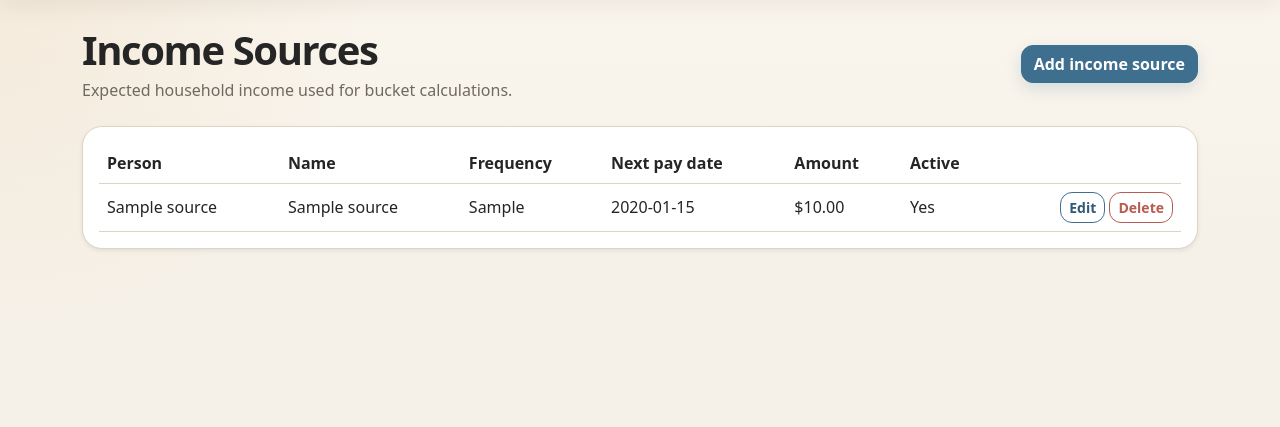
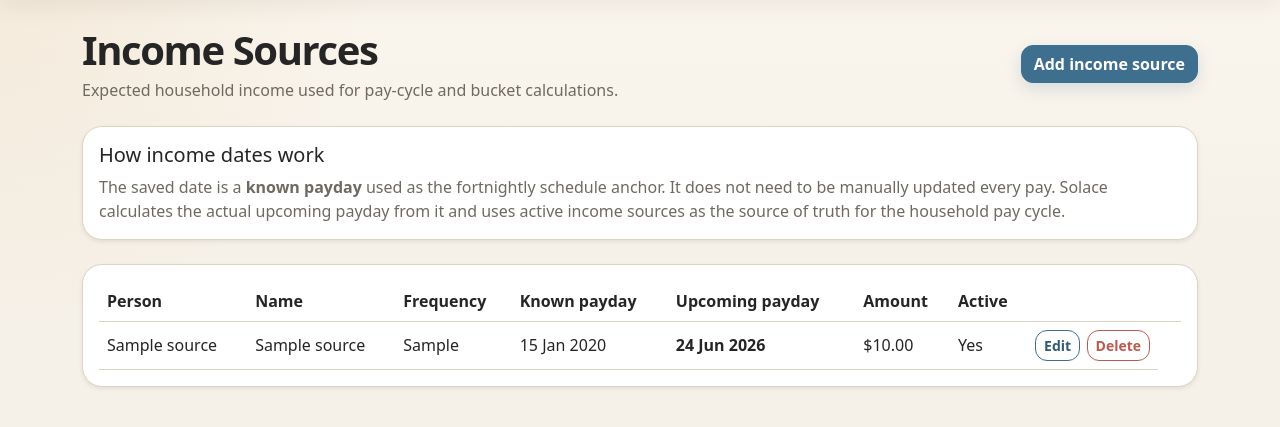
Before and after one commit to Moose151/project-solace, a Flask app: page /income in a window 1280 px wide. Shown: the part 59-486 px from the top of the page. Run offline with Flask 3, Linux system fonts and the light colour scheme; a user stored in the database is signed in; tables that the repository leaves empty hold one stand-in row (values such as "Sample post").

Commit message:
Clean up income schedule and pay cycle logic

```diff
--- a/app/forms.py
+++ b/app/forms.py
@@ -91,7 +91,11 @@ class IncomeSourceForm(FlaskForm):
     name = StringField("Income source name", validators=[DataRequired(), Length(max=120)])
     amount = FloatField("Amount", validators=[DataRequired(), NumberRange(min=0.01)])
     frequency = SelectField("Frequency", choices=[("Fortnightly", "Fortnightly")])
-    next_pay_date = StringField("Next pay date", validators=[DataRequired()], description="YYYY-MM-DD or DD/MM/YYYY")
+    next_pay_date = StringField(
+        "Known pay date",
+        validators=[DataRequired()],
+        description="Enter any known payday for this income. It can be in the past; Solace uses it as the fortnightly schedule anchor."
+    )
     active = BooleanField("Active", default=True)
     notes = TextAreaField("Notes", validators=[Optional()])
     submit = SubmitField("Save income source")
--- a/app/routes.py
+++ b/app/routes.py
@@ -15,8 +15,8 @@ from .models import db, User, Settings, Category, RecurringBill, BillOccurrence,
 from .forms import LoginForm, SettingsForm, CategoryForm, RecurringBillForm, PlannedPurchaseForm, AccountBalanceForm, IncomeSourceForm, BucketForm, NotificationSettingsForm
 from .budget_engine import (
     annual_cost, fortnightly_bill_amount, generate_bill_dates,
-    planned_purchase_fortnightly_amount, current_pay_cycle, money, parse_date, income_for_cycle,
-    generate_income_dates, calculate_bucket_allocations, calculate_person_bucket_allocations
+    planned_purchase_fortnightly_amount, current_pay_cycle, household_pay_cycle, money, parse_date, income_for_cycle,
+    generate_income_dates, next_income_pay_date, calculate_bucket_allocations, calculate_person_bucket_allocations
 )
 
 main = Blueprint("main", __name__)
@@ -369,9 +369,8 @@ def dashboard():
     total_set_aside = money(bill_fortnightly_total + purchase_fortnightly_total + buffer_amount)
 
     today = date.today()
-    cycle_start, cycle_end, next_payday = current_pay_cycle(settings.first_payday, today=today)
-
     income_sources = IncomeSource.query.filter_by(active=True).order_by(IncomeSource.next_pay_date, IncomeSource.name).all()
+    cycle_start, cycle_end, next_payday = household_pay_cycle(settings.first_payday, income_sources, today=today)
     income_items, income_total = income_for_cycle(income_sources, cycle_start, cycle_end)
     buckets = Bucket.query.filter_by(active=True).order_by(Bucket.sort_order, Bucket.name).all()
     bucket_allocations = calculate_bucket_allocations(buckets, income_total)
@@ -931,7 +930,8 @@ def skip_occurrence(occurrence_id):
 @login_required
 def pay_cycle():
     settings = get_settings()
-    cycle_start, cycle_end, next_payday = current_pay_cycle(settings.first_payday)
+    income_sources = IncomeSource.query.filter_by(active=True).order_by(IncomeSource.next_pay_date, IncomeSource.name).all()
+    cycle_start, cycle_end, next_payday = household_pay_cycle(settings.first_payday, income_sources)
     occurrences = BillOccurrence.query.filter(
         BillOccurrence.due_date >= cycle_start.isoformat(),
         BillOccurrence.due_date <= cycle_end.isoformat(),
@@ -943,7 +943,6 @@ def pay_cycle():
     recurring_average = money(sum(fortnightly_bill_amount(b) for b in active_bills))
     purchase_average = money(sum(planned_purchase_fortnightly_amount(p, settings.first_payday) for p in purchases))
     total_average = money(recurring_average + purchase_average + settings.default_buffer_amount)
-    income_sources = IncomeSource.query.filter_by(active=True).order_by(IncomeSource.next_pay_date, IncomeSource.name).all()
     income_items, income_total = income_for_cycle(income_sources, cycle_start, cycle_end)
     buckets = Bucket.query.filter_by(active=True).order_by(Bucket.sort_order, Bucket.name).all()
     bucket_allocations = calculate_bucket_allocations(buckets, income_total)
@@ -969,8 +968,17 @@ def pay_cycle():
 @main.route("/income")
 @login_required
 def income_sources():
-    rows = IncomeSource.query.order_by(IncomeSource.active.desc(), IncomeSource.next_pay_date, IncomeSource.name).all()
-    return render_template("income.html", income_sources=rows)
+    rows = IncomeSource.query.order_by(IncomeSource.active.desc(), IncomeSource.owner_name, IncomeSource.next_pay_date, IncomeSource.name).all()
+    today = date.today()
+    income_rows = []
+    for income in rows:
+        upcoming = next_income_pay_date(income, today=today) if income.active else None
+        income_rows.append({
+            "income": income,
+            "upcoming_pay_date": upcoming,
+            "anchor_pay_date": parse_date(income.next_pay_date) if income.next_pay_date else None,
+        })
+    return render_template("income.html", income_rows=income_rows)
 
 
 @main.route("/income/new", methods=["GET", "POST"])
@@ -1035,8 +1043,8 @@ def buckets():
     total_percentage = money(sum(b.percentage for b in rows if b.active and b.fixed_amount in [None, ""]))
 
     settings = get_settings()
-    cycle_start, cycle_end, next_payday = current_pay_cycle(settings.first_payday)
     income_sources = IncomeSource.query.filter_by(active=True).order_by(IncomeSource.next_pay_date, IncomeSource.owner_name, IncomeSource.name).all()
+    cycle_start, cycle_end, next_payday = household_pay_cycle(settings.first_payday, income_sources)
     income_items, income_total = income_for_cycle(income_sources, cycle_start, cycle_end)
     bucket_allocations = calculate_bucket_allocations(active_buckets, income_total)
     person_bucket_allocations = calculate_person_bucket_allocations(income_items, active_buckets, income_total)
@@ -1112,8 +1120,8 @@ def delete_bucket(bucket_id):
 @login_required
 def pay_split():
     settings = get_settings()
-    cycle_start, cycle_end, next_payday = current_pay_cycle(settings.first_payday)
     income_sources = IncomeSource.query.filter_by(active=True).order_by(IncomeSource.next_pay_date, IncomeSource.name).all()
+    cycle_start, cycle_end, next_payday = household_pay_cycle(settings.first_payday, income_sources)
     income_items, income_total = income_for_cycle(income_sources, cycle_start, cycle_end)
     buckets = Bucket.query.filter_by(active=True).order_by(Bucket.sort_order, Bucket.name).all()
     bucket_allocations = calculate_bucket_allocations(buckets, income_total)
@@ -1182,8 +1190,8 @@ def account_balance():
 @login_required
 def payday_checklist():
     settings = get_settings()
-    cycle_start, cycle_end, next_payday = current_pay_cycle(settings.first_payday)
     income_sources = IncomeSource.query.filter_by(active=True).order_by(IncomeSource.next_pay_date, IncomeSource.name).all()
+    cycle_start, cycle_end, next_payday = household_pay_cycle(settings.first_payday, income_sources)
     income_items, income_total = income_for_cycle(income_sources, cycle_start, cycle_end)
     buckets = Bucket.query.filter_by(active=True).order_by(Bucket.sort_order, Bucket.name).all()
     bucket_allocations = calculate_bucket_allocations(buckets, income_total)
--- a/app/templates/income.html
+++ b/app/templates/income.html
@@ -1,24 +1,51 @@
 {% extends "base.html" %}
 {% block content %}
-<div class="d-flex justify-content-between align-items-center mb-4">
-  <div><h1 class="mb-1">Income Sources</h1><div class="text-muted">Expected household income used for bucket calculations.</div></div>
+<div class="d-flex justify-content-between align-items-center mb-4 page-actions">
+  <div>
+    <h1 class="mb-1">Income Sources</h1>
+    <div class="text-muted">Expected household income used for pay-cycle and bucket calculations.</div>
+  </div>
   <a class="btn btn-primary" href="{{ url_for('main.new_income') }}">Add income source</a>
 </div>
+
+<div class="card shadow-sm mb-4">
+  <div class="card-body">
+    <h2 class="h5 mb-2">How income dates work</h2>
+    <p class="text-muted mb-0">
+      The saved date is a <strong>known payday</strong> used as the fortnightly schedule anchor. It does not need to be manually updated every pay.
+      Solace calculates the actual upcoming payday from it and uses active income sources as the source of truth for the household pay cycle.
+    </p>
+  </div>
+</div>
+
 <div class="card shadow-sm">
   <div class="card-body">
-    {% if income_sources %}
+    {% if income_rows %}
     <div class="table-responsive"><table class="table align-middle">
-      <thead><tr><th>Person</th><th>Name</th><th>Frequency</th><th>Next pay date</th><th>Amount</th><th>Active</th><th></th></tr></thead>
+      <thead>
+        <tr>
+          <th>Person</th>
+          <th>Name</th>
+          <th>Frequency</th>
+          <th>Known payday</th>
+          <th>Upcoming payday</th>
+          <th>Amount</th>
+          <th>Active</th>
+          <th></th>
+        </tr>
+      </thead>
       <tbody>
-      {% for income in income_sources %}
+      {% for row in income_rows %}
+      {% set income = row.income %}
       <tr>
         <td>{{ income.owner_name }}</td>
         <td>{{ income.name }}</td>
         <td>{{ income.frequency }}</td>
-        <td>{{ income.next_pay_date }}</td>
+        <td>{{ row.anchor_pay_date.strftime('%d %b %Y') if row.anchor_pay_date else income.next_pay_date }}</td>
+        <td class="fw-semibold">{{ row.upcoming_pay_date.strftime('%d %b %Y') if row.upcoming_pay_date else '—' }}</td>
         <td>{{ settings.currency_symbol }}{{ '%.2f'|format(income.amount) }}</td>
         <td>{{ 'Yes' if income.active else 'No' }}</td>
-        <td class="text-end">
+        <td class="text-end table-actions">
           <a class="btn btn-outline-primary btn-sm" href="{{ url_for('main.edit_income', income_id=income.id) }}">Edit</a>
           <form class="d-inline" method="post" action="{{ url_for('main.delete_income', income_id=income.id) }}" onsubmit="return confirm('Delete this income source?')">
             <input type="hidden" name="csrf_token" value="{{ csrf_token() }}">
@@ -30,7 +57,11 @@
       </tbody>
     </table></div>
     {% else %}
-    <p class="text-muted mb-0">No income sources yet. Add each fortnightly household pay so Solace can calculate buckets.</p>
+    <div class="empty-state">
+      <h2 class="h5">No income sources yet</h2>
+      <p class="text-muted">Add each fortnightly household pay so Solace can calculate buckets and the household pay cycle.</p>
+      <a class="btn btn-primary" href="{{ url_for('main.new_income') }}">Add income source</a>
+    </div>
     {% endif %}
   </div>
 </div>
--- a/app/templates/income_form.html
+++ b/app/templates/income_form.html
@@ -1,6 +1,7 @@
 {% extends "base.html" %}
 {% block content %}
-<h1 class="mb-4">{{ title }}</h1>
+<h1 class="mb-2">{{ title }}</h1>
+<p class="text-muted mb-4">Add a recurring pay source. The known payday is only a schedule anchor, so it can be a past payday.</p>
 <div class="card shadow-sm"><div class="card-body">
   <form method="post">
     {{ form.hidden_tag() }}
```
Also changed, not shown: app/budget_engine.py (+61 -0 lines), README_V21.md (added).
